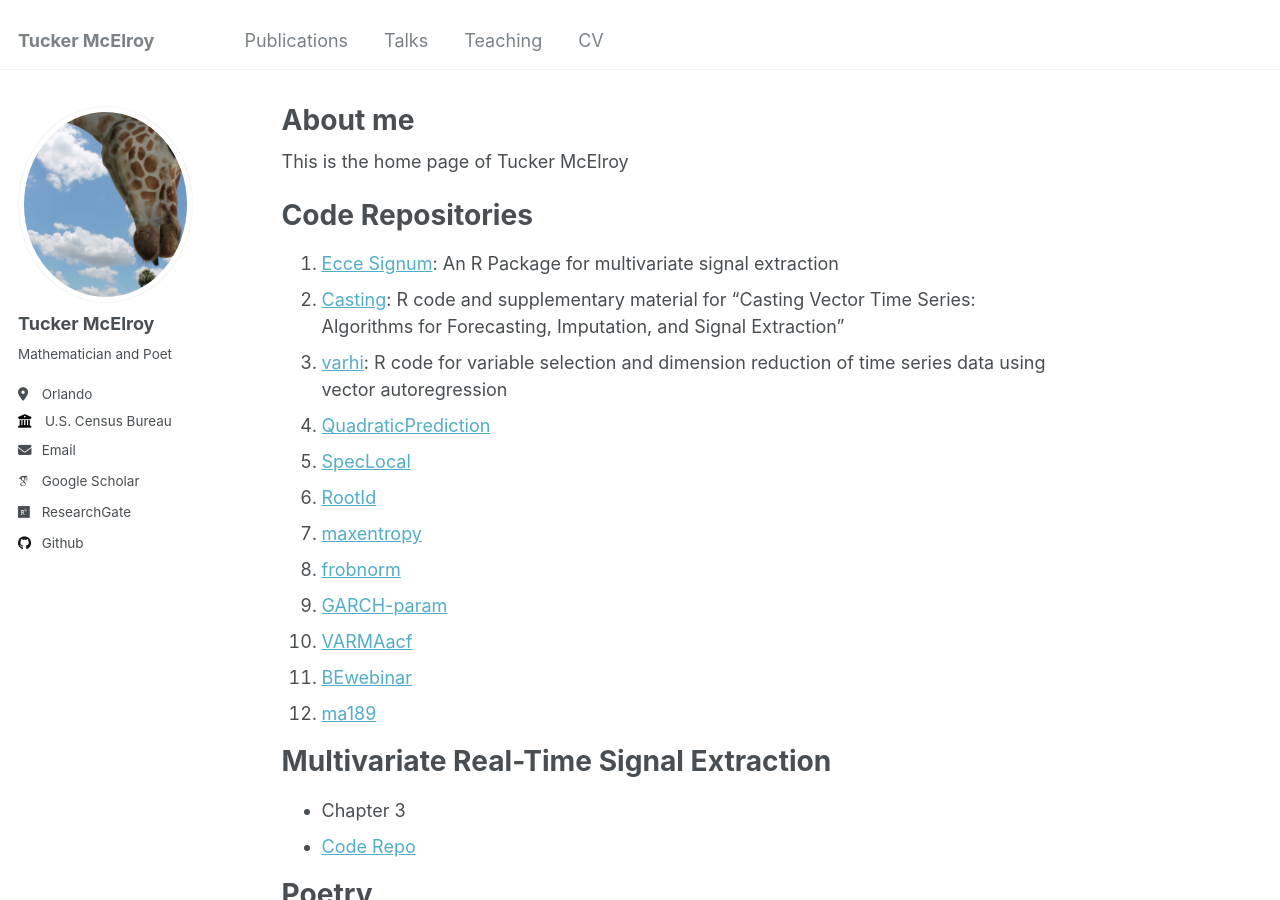
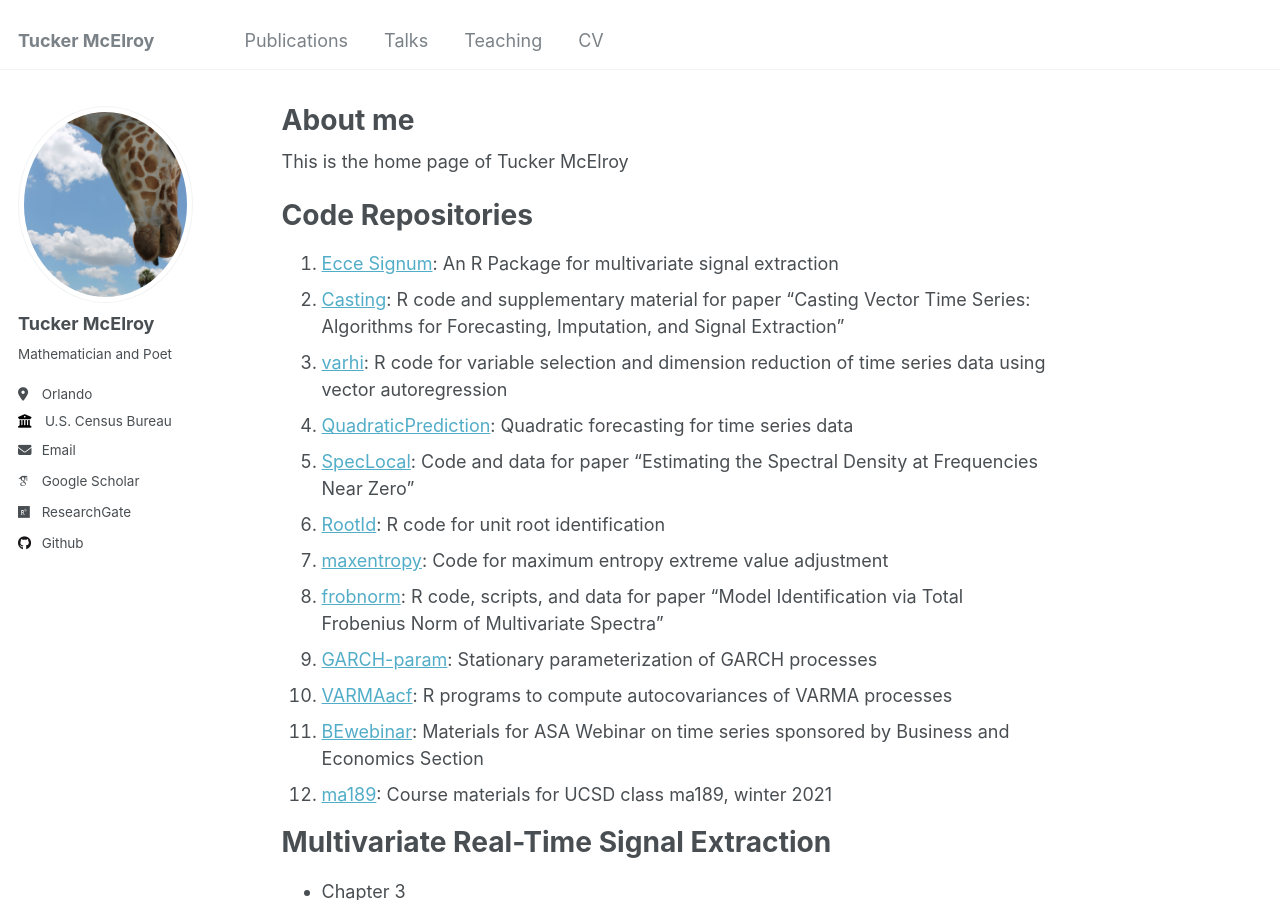
Before and after one commit to tuckermcelroy/tuckermcelroy.github.io, a Jekyll site: the page built from _pages/about.md, in a window 1280 px wide and 900 px high. Built offline with Jekyll 4.4.1, drawn with Linux system fonts in a browser that asks for light colours; some web fonts are replaced.

Commit message:
Update about.md

```diff
--- a/_pages/about.md
+++ b/_pages/about.md
@@ -11,17 +11,17 @@ This is the home page of Tucker McElroy
 
 # Code Repositories
 1. [Ecce Signum](https://github.com/tuckermcelroy/sigex): An R Package for multivariate signal extraction
-2. [Casting](https://github.com/tuckermcelroy/Casting): R code and supplementary material for  "Casting Vector Time Series: Algorithms for Forecasting, Imputation, and Signal Extraction"
+2. [Casting](https://github.com/tuckermcelroy/Casting): R code and supplementary material for paper "Casting Vector Time Series: Algorithms for Forecasting, Imputation, and Signal Extraction"
 3. [varhi](https://github.com/tuckermcelroy/varhi): R code for variable selection and dimension reduction of time series data using vector autoregression
-4. [QuadraticPrediction](https://github.com/tuckermcelroy/QuadraticPrediction)
-5. [SpecLocal](https://github.com/tuckermcelroy/SpecLocal)
-6. [RootId](https://github.com/tuckermcelroy/RootId)
-7. [maxentropy](https://github.com/tuckermcelroy/maxentropy)
-8. [frobnorm](https://github.com/tuckermcelroy/frobnorm)
-9. [GARCH-param](https://github.com/tuckermcelroy/GARCH-param)
-10. [VARMAacf](https://github.com/tuckermcelroy/VARMAacf)
-11. [BEwebinar](https://github.com/tuckermcelroy/BEwebinar)
-12. [ma189](https://github.com/tuckermcelroy/ma189)
+4. [QuadraticPrediction](https://github.com/tuckermcelroy/QuadraticPrediction): Quadratic forecasting for time series data
+5. [SpecLocal](https://github.com/tuckermcelroy/SpecLocal): Code and data for paper "Estimating the Spectral Density at Frequencies Near Zero"
+7. [RootId](https://github.com/tuckermcelroy/RootId): R code for unit root identification
+8. [maxentropy](https://github.com/tuckermcelroy/maxentropy): Code for maximum entropy extreme value adjustment
+9. [frobnorm](https://github.com/tuckermcelroy/frobnorm): R code, scripts, and data for paper "Model Identification via Total Frobenius Norm of Multivariate Spectra"
+10. [GARCH-param](https://github.com/tuckermcelroy/GARCH-param): Stationary parameterization of GARCH processes
+11. [VARMAacf](https://github.com/tuckermcelroy/VARMAacf): R programs to compute autocovariances of VARMA processes
+12. [BEwebinar](https://github.com/tuckermcelroy/BEwebinar): Materials for ASA Webinar on time series sponsored by Business and Economics Section
+13. [ma189](https://github.com/tuckermcelroy/ma189): Course materials for UCSD class ma189, winter 2021
 
 
 
```
